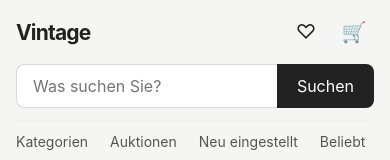
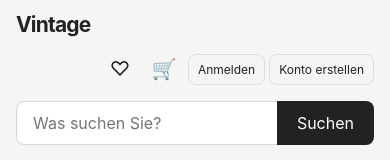
Before and after one commit to Yurijfedor/vintage-marketplace, a React (Vite) app in the folder frontend/: page / in a window 390 px wide. Shown: the top 160 px of the page. Built offline with nearby package versions, Linux system fonts and the light colour scheme; no server answers.

Commit message:
fix: show authentication buttons on mobile

```diff
--- a/frontend/src/app/global.css
+++ b/frontend/src/app/global.css
@@ -630,10 +630,18 @@ input {
 
   .site-header__actions {
     margin-left: auto;
+    flex-wrap: wrap;
+    gap: 4px;
   }
 
   .header-login {
-    display: none;
+    display: inline-flex;
+    align-items: center;
+    justify-content: center;
+    margin-left: 0;
+    padding: 7px 9px;
+    font-size: 12px;
+    white-space: nowrap;
   }
 
   .header-search {
```
